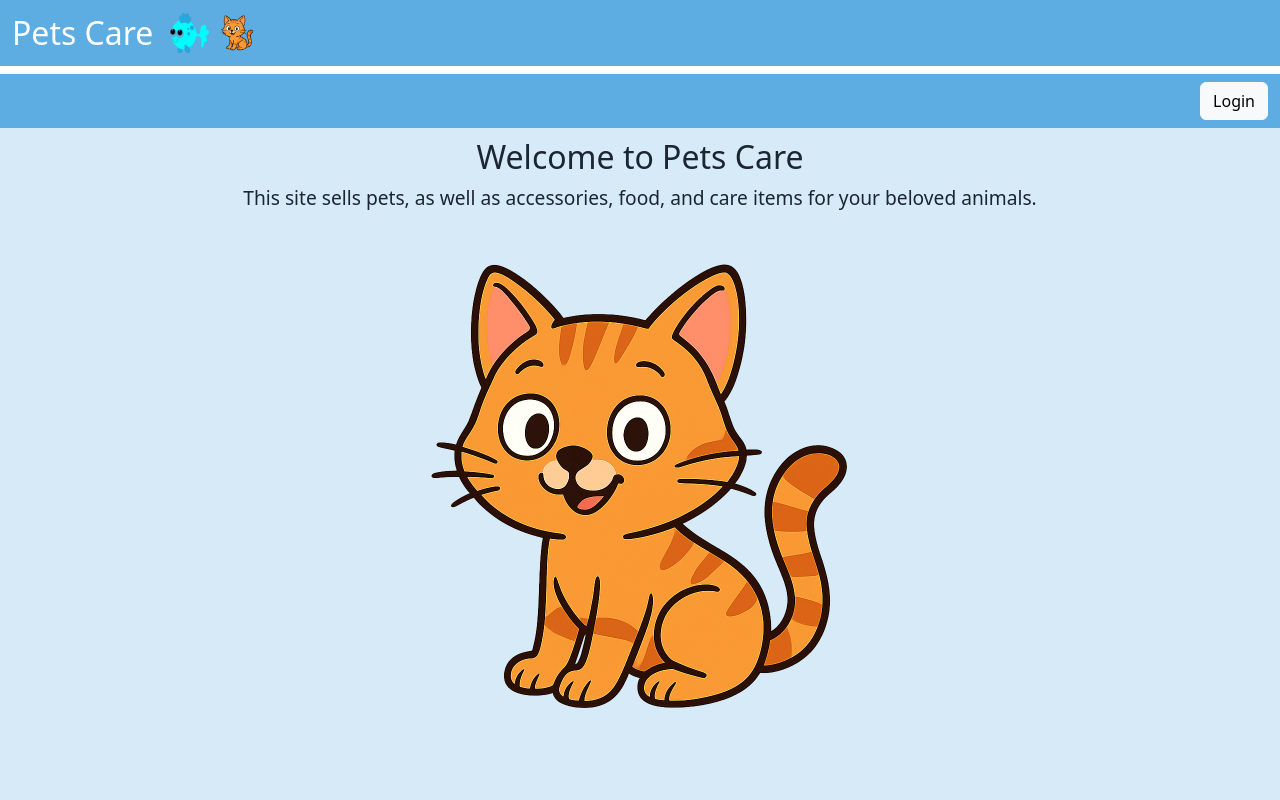
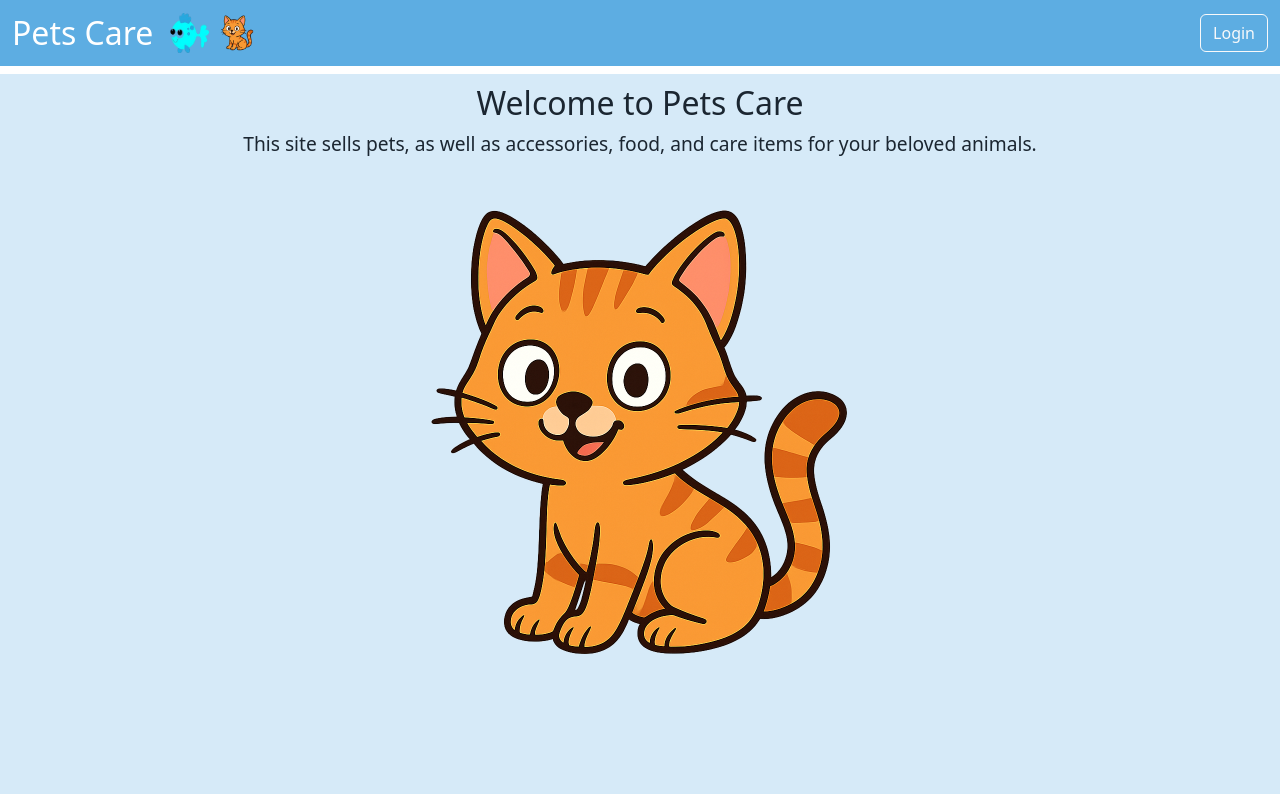
Before and after one commit to sameermude/petsellwebsite, a React (Create React App) app in the folder client/: page /Home in a window 1280 px wide. Built offline with nearby package versions, Linux system fonts and the light colour scheme.

Commit message:
remove unnecessary navbar

```diff
--- a/client/src/App.js
+++ b/client/src/App.js
@@ -1,10 +1,14 @@
-import React from 'react';
+import React, { useState } from 'react';
+import axios from 'axios';
+import Swal from 'sweetalert2';
+import { Modal, Button, Form } from 'react-bootstrap';
 import {
   BrowserRouter as Router,
   Routes,
   Route,
   NavLink,
   Navigate,
+  useNavigate,
 } from 'react-router-dom';
 import Home from './component/Home';
 import Admin from './component/Admin';
@@ -14,29 +18,70 @@ import catImage from './image/cat.png';
 import 'bootstrap/dist/css/bootstrap.min.css';
 
 function AppContent() {
-  const { token } = useAuth();
+  const { token, setToken, login, logout } = useAuth();
+  const navigate = useNavigate();
+  const [mobileNo, setMobileNo] = useState('');
+  const [showModal, setShowModal] = useState(false);
+  const [otp, setOtp] = useState('');
+  const [showOtpInput, setShowOtpInput] = useState(false);
+
+  const handleLogout = () => {
+    setToken(null);
+    navigate('/');
+  };
+
+  const handleLoginClick = () => setShowModal(true);
+
+  const handleSendOtp = async () => {
+    const trimmed = mobileNo.trim();
+    const validMobile = /^[6-9]\d{9}$/.test(trimmed);
+    if (validMobile) {
+      const formattedMobile = `+91${trimmed}`;
+      try {
+        await axios.post('http://localhost:5000/api/send-otp', { mobileno: formattedMobile });
+        setShowOtpInput(true);
+      } catch (error) {
+        alert('Error sending OTP: ' + (error.response?.data?.error || error.message));
+      }
+    } else {
+      alert('Please enter a valid 10-digit Indian mobile number starting with 6-9');
+    }
+  };
+
+  const handleVerifyOtp = async () => {
+    if (/^[0-9]{6}$/.test(otp)) {
+      const formattedMobile = `+91${mobileNo.trim()}`;
+      try {
+        const response = await axios.post('http://localhost:5000/api/verify-otp', { mobileno: formattedMobile, otp });
+        const receivedToken = response.data.token;
+        login(formattedMobile, receivedToken);
+        setShowModal(false);
+        Swal.fire({
+          icon: 'success',
+          title: 'Login successful!',
+          text: 'You are now logged in.',
+        });
+      } catch {
+        alert('Invalid OTP');
+      }
+    } else {
+      alert('Please enter a valid 6-digit OTP');
+    }
+  };
 
   return (
     <div className="container-fluid p-0">
-      <nav
-        className="navbar navbar-expand-lg navbar-dark"
-        style={{ backgroundColor: '#5dade2' }}
-      >
+      <nav className="navbar navbar-expand-lg navbar-dark" style={{ backgroundColor: '#5dade2' }}>
         <div className="container-fluid d-flex align-items-center">
           <div className="navbar-brand d-flex align-items-center">
             <h2 className="text-white mb-0 me-3">Pets Care</h2>
-            <img
-              src={fishImage}
-              alt="Fish"
-              width="40"
-              height="40"
-              className="me-2"
-            />
+            <img src={fishImage} alt="Fish" width="40" height="40" className="me-2" />
             <img src={catImage} alt="Cat" width="40" height="40" />
           </div>
 
-          <ul className="nav nav-pills ms-auto">
-            {token && (
+          <ul className="nav nav-pills ms-auto d-flex align-items-center">
+            {token ? (
+              <>
                 <li className="nav-item">
                   <NavLink
                     to="/Home"
@@ -47,8 +92,6 @@ function AppContent() {
                     Home
                   </NavLink>
                 </li>
-            )}
-            {token && (
                 <li className="nav-item ms-2">
                   <NavLink
                     to="/Admin"
@@ -59,10 +102,65 @@ function AppContent() {
                     Admin
                   </NavLink>
                 </li>
+                <li className="nav-item ms-3">
+                  <div className="d-flex align-items-center">
+                    <span className="navbar-text text-white me-3">Welcome!</span>
+                    <button className="btn btn-outline-light" onClick={logout}>Logout</button>
+                  </div>
+                </li>
+              </>
+            ) : (
+              <li className="nav-item ms-3">
+                <button className="btn btn-outline-light" onClick={handleLoginClick}>
+                  Login
+                </button>
+              </li>
             )}
           </ul>
         </div>
       </nav>
+
+      {/* Login Modal - Rendered regardless of token */}
+      <Modal
+        show={showModal}
+        onHide={() => setShowModal(false)}
+        centered
+      >
+        <Modal.Header closeButton>
+          <Modal.Title>Login</Modal.Title>
+        </Modal.Header>
+        <Modal.Body>
+          {!showOtpInput ? (
+            <>
+              <Form.Group className="mb-3">
+                <Form.Label>Mobile Number (India only)</Form.Label>
+                <Form.Control
+                  type="text"
+                  maxLength="10"
+                  placeholder="Enter 10-digit mobile number"
+                  value={mobileNo}
+                  onChange={(e) => setMobileNo(e.target.value.replace(/\D/, ''))}
+                />
+              </Form.Group>
+              <Button variant="primary" onClick={handleSendOtp}>Send OTP</Button>
+            </>
+          ) : (
+            <>
+              <Form.Group className="mb-3">
+                <Form.Label>Enter OTP</Form.Label>
+                <Form.Control
+                  type="text"
+                  maxLength="6"
+                  placeholder="Enter 6-digit OTP"
+                  value={otp}
+                  onChange={(e) => setOtp(e.target.value.replace(/\D/g, ''))}
+                />
+              </Form.Group>
+              <Button variant="success" onClick={handleVerifyOtp}>Verify OTP</Button>
+            </>
+          )}
+        </Modal.Body>
+      </Modal>
 
       <div className="mt-2">
         <Routes>
--- a/client/src/component/Home.js
+++ b/client/src/component/Home.js
@@ -30,48 +30,11 @@ const Home = () => {
     }
   };
 
-  const handleVerifyOtp = async () => {
-    if (/^[0-9]{6}$/.test(otp)) {
-      const formattedMobile = `+91${mobileNo.trim()}`;
-      try {
-        const response = await axios.post('http://localhost:5000/api/verify-otp', { mobileno: formattedMobile, otp });
-        const receivedToken = response.data.token;
-        login(formattedMobile, receivedToken);
-        setShowModal(false);
-        //alert('Login successful!');
-        Swal.fire({
-          icon: 'success',
-          title: 'Login successful!',
-          text: 'Login successful!.',
-        })
-      } catch {
-        alert('Invalid OTP');
-      }
-    } else {
-      alert('Please enter a valid 6-digit OTP');
-    }
-  };
-
   return (
     <>
-      <nav className="navbar navbar-expand-lg navbar-dark" style={{ backgroundColor: '#5dade2' }}>
-        <div className="container-fluid">
-          <a className="navbar-brand text-white" href="#"></a>
-          <div className="d-flex ms-auto">
-            {!token ? (
-              <button className="btn btn-light" onClick={handleLoginClick}>Login</button>
-            ) : (
-              <div className="d-flex align-items-center">
-                <span className="navbar-text text-white me-3">Welcome!</span>
-                <button className="btn btn-outline-light" onClick={logout}>Logout</button>
-              </div>
-            )}
-          </div>
-        </div>
-      </nav>
-
+      <div className="container-fluid">
+      </div>
       {/* Watermark Text */}
-
       <div style={{
         backgroundColor: '#d6eaf8', // Light blue
         backgroundImage: `url(${catImage})`, // Background image URL
@@ -93,46 +56,6 @@ const Home = () => {
           <p style={{ fontSize: '1.2rem' }}>This site sells pets, as well as accessories, food, and care items for your beloved animals.</p>
         </div>
       </div>
-
-      <Modal
-        show={showModal}
-        onHide={() => setShowModal(false)}
-        centered // This will vertically center the modal
-        dialogClassName="modal-dialog-centered-custom" // Custom class for additional styling
-      >
-        <Modal.Header closeButton><Modal.Title>Login</Modal.Title></Modal.Header>
-        <Modal.Body>
-          {!showOtpInput ? (
-            <>
-              <Form.Group className="mb-3">
-                <Form.Label>Mobile Number (India only)</Form.Label>
-                <Form.Control
-                  type="text"
-                  maxLength="10"
-                  placeholder="Enter 10-digit mobile number"
-                  value={mobileNo}
-                  onChange={(e) => setMobileNo(e.target.value.replace(/\D/, ''))}
-                />
-              </Form.Group>
-              <Button variant="primary" onClick={handleSendOtp}>Send OTP</Button>
-            </>
-          ) : (
-            <>
-              <Form.Group className="mb-3">
-                <Form.Label>Enter OTP</Form.Label>
-                <Form.Control
-                  type="text"
-                  maxLength="6"
-                  placeholder="Enter 6-digit OTP"
-                  value={otp}
-                  onChange={(e) => setOtp(e.target.value.replace(/\D/g, ''))}
-                />
-              </Form.Group>
-              <Button variant="success" onClick={handleVerifyOtp}>Verify OTP</Button>
-            </>
-          )}
-        </Modal.Body>
-      </Modal>
     </>
   );
 };
```
Also changed, not shown: 1 other file (tests, documents, lock files or other folders). Lines whose indentation alone changed are shown as unchanged.
